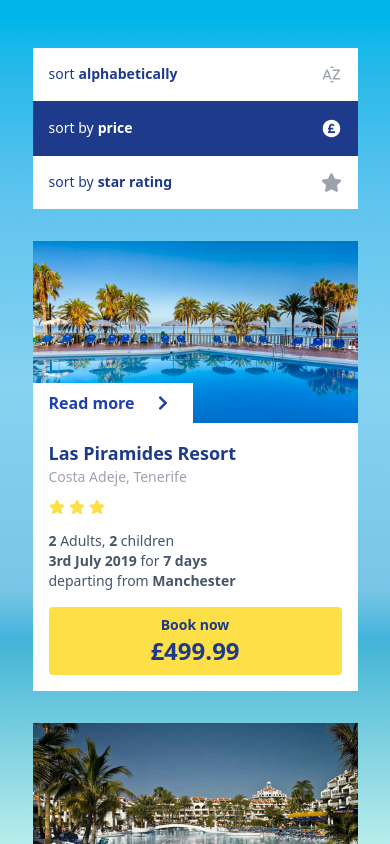
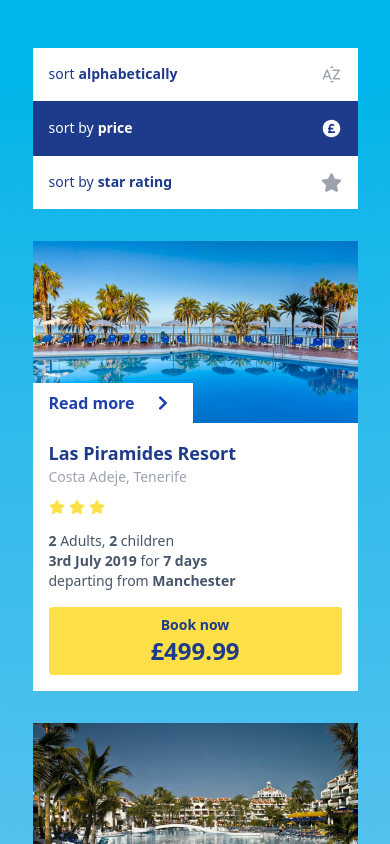
Before and after one commit to RazzBerryMand/hotel-sorting-app, a React (Create React App) app: page / in a window 390 px wide. Shown: the top 844 px of the page. Built offline with nearby package versions, Linux system fonts and the light colour scheme.

Commit message:
fix: get rid of bg image join on mobile

```diff
--- a/src/App.js
+++ b/src/App.js
@@ -27,7 +27,7 @@ function App() {
   }, [selectedSort]);
 
   return (
-    <div className="bg-gradient-image bg-repeat bg-center bg-top">
+    <div className="bg-gradient-image bg-repeat bg-center bg-top bg-cover md:bg-auto">
       <div className="container w-5/6 md:w-full mx-auto pt-12 pb-48 md:grid md:grid-cols-3 md:gap-x-8 lg:gap-x-16">
         <Sidebar onSort={handleSort} selectedSort={selectedSort} />
         <Results data={sortedData} />
```
